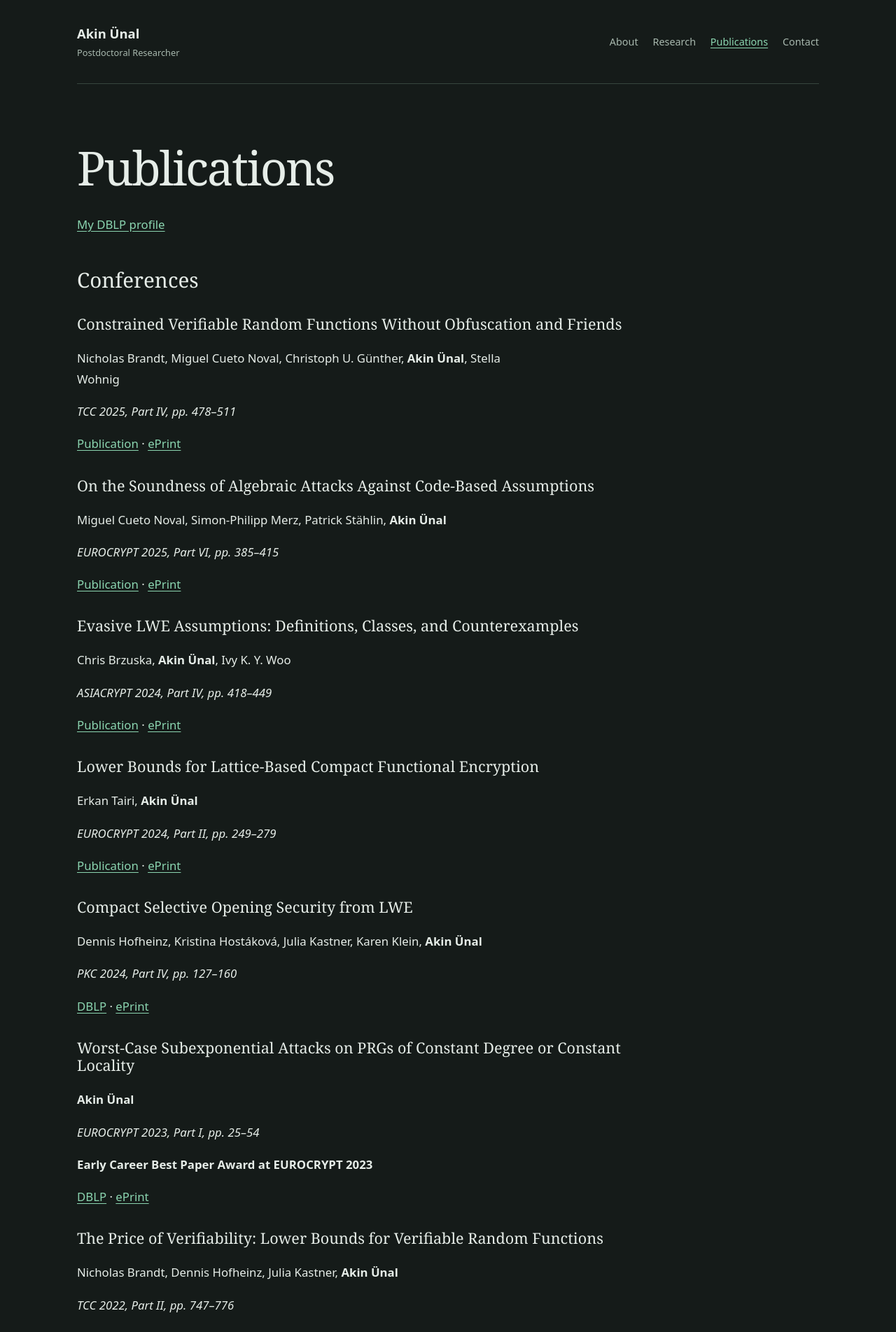
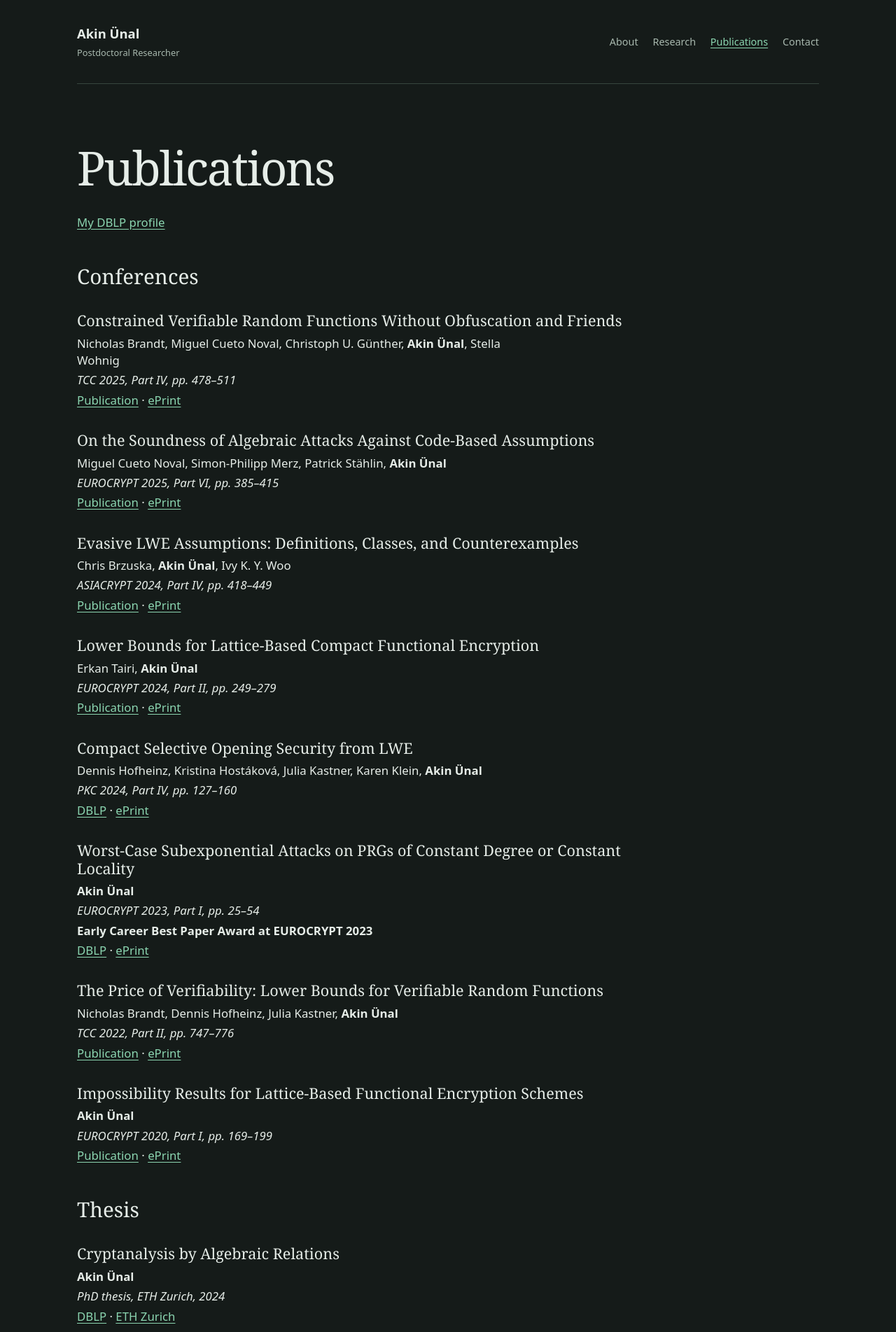
Before and after one commit to Semigroup/Semigroup.github.io, a Jekyll site: the page built from publications.md, in a window 1280 px wide. Shown: the top 1903 px of the page at 70% size. Built offline with Jekyll 4.4.1, drawn with Linux system fonts in a browser that asks for light colours.

Commit message:
publications closer

```diff
--- a/_layouts/default.html
+++ b/_layouts/default.html
@@ -19,7 +19,7 @@
         {% endfor %}
       </nav>
     </header>
-    <main id="main" tabindex="-1">
+    <main id="main" tabindex="-1"{% if page.page_class %} class="{{ page.page_class | escape }}"{% endif %}>
       {% if page.eyebrow %}<p class="eyebrow">{{ page.eyebrow | escape }}</p>{% endif %}
       {{ content }}
     </main>
--- a/assets/css/style.css
+++ b/assets/css/style.css
@@ -48,3 +48,7 @@ footer p { margin: 0; }
 }
 
 footer .legal-links { flex-basis: 100%; font-size: inherit; }
+
+/* Compact publication details; keep separation between entries. */
+.publications h3 { margin: 2rem 0 .5rem; }
+.publications p { margin: .25rem 0; line-height: 1.45; }
```
Also changed, not shown: publications.md (+1 -0 lines).
